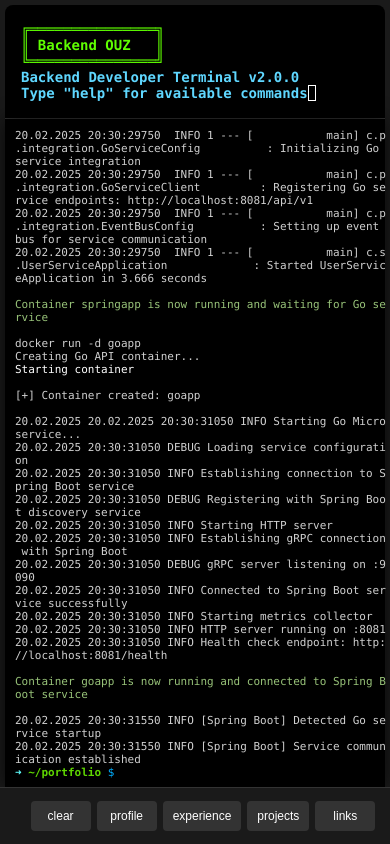
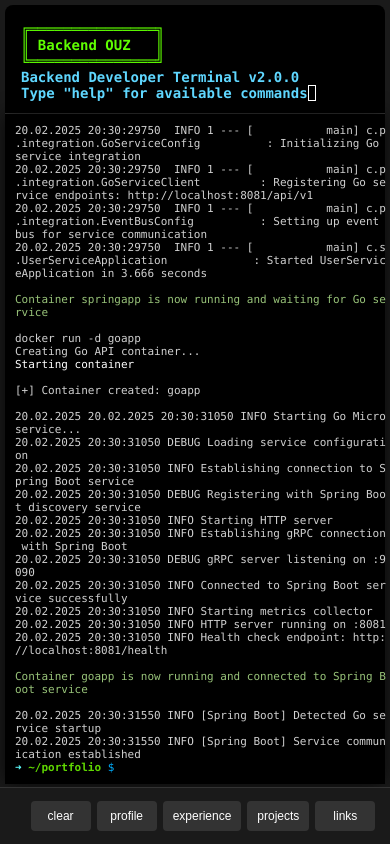
Before and after one commit to 0uz/0uz.github.io, a plain HTML site: page index.html in a window 390 px wide. Shown: the top 844 px of the page. Drawn offline with nearby package versions, Linux system fonts and the light colour scheme; a script that the page names is missing.

Commit message:
Adjust mobile responsive styles for terminal container and body height

```diff
--- a/styles.css
+++ b/styles.css
@@ -70,7 +70,7 @@
 /* Responsive styles */
 @media (max-width: 768px) {
     body {
-        height: calc(100vh - 50px); /* Mobil butonlar için alanı azalt */
+        height: 100vh; /* Mobil butonlar için alanı azalt */
     }
 
     #terminal-header {
@@ -89,10 +89,6 @@
     .terminal {
         padding: 8px;
     }
-
-    .xterm-viewport {
-        padding: 0;
-    }
 }
 
 @media (max-width: 480px) {
@@ -104,8 +100,8 @@
     }
 
     #terminal-container {
-        margin: 0 5px 5px 5px;
-        height: calc(100vh - 120px);
+        margin: 0 5px;
+        margin-bottom: 60px;
     }
 
     .terminal {
@@ -130,7 +126,7 @@
         position: fixed;
         bottom: 0;
         width: 100%;
-        height: 40px; /* Sabit yükseklik */
+        height: 40px;
         z-index: 1000;
     }
 
```
